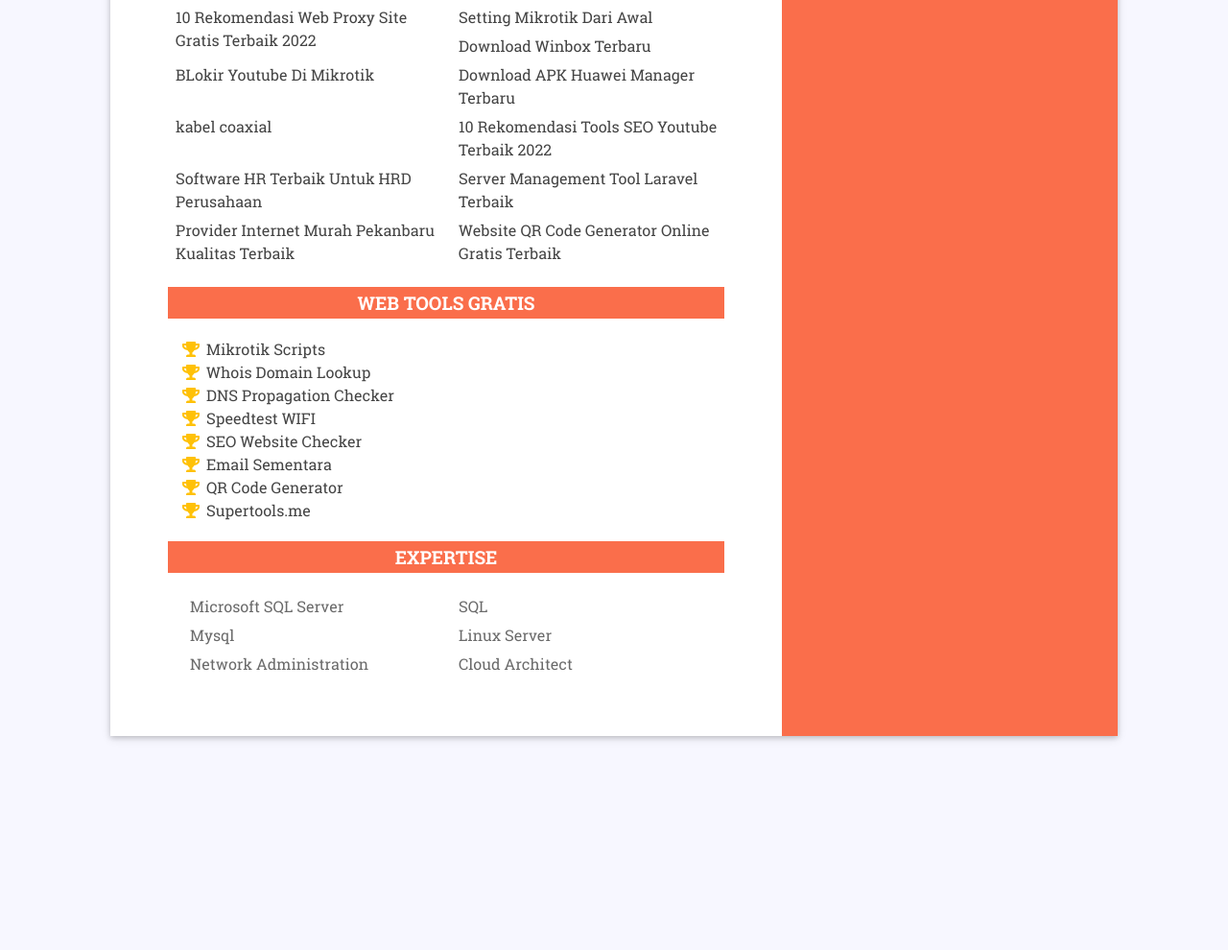
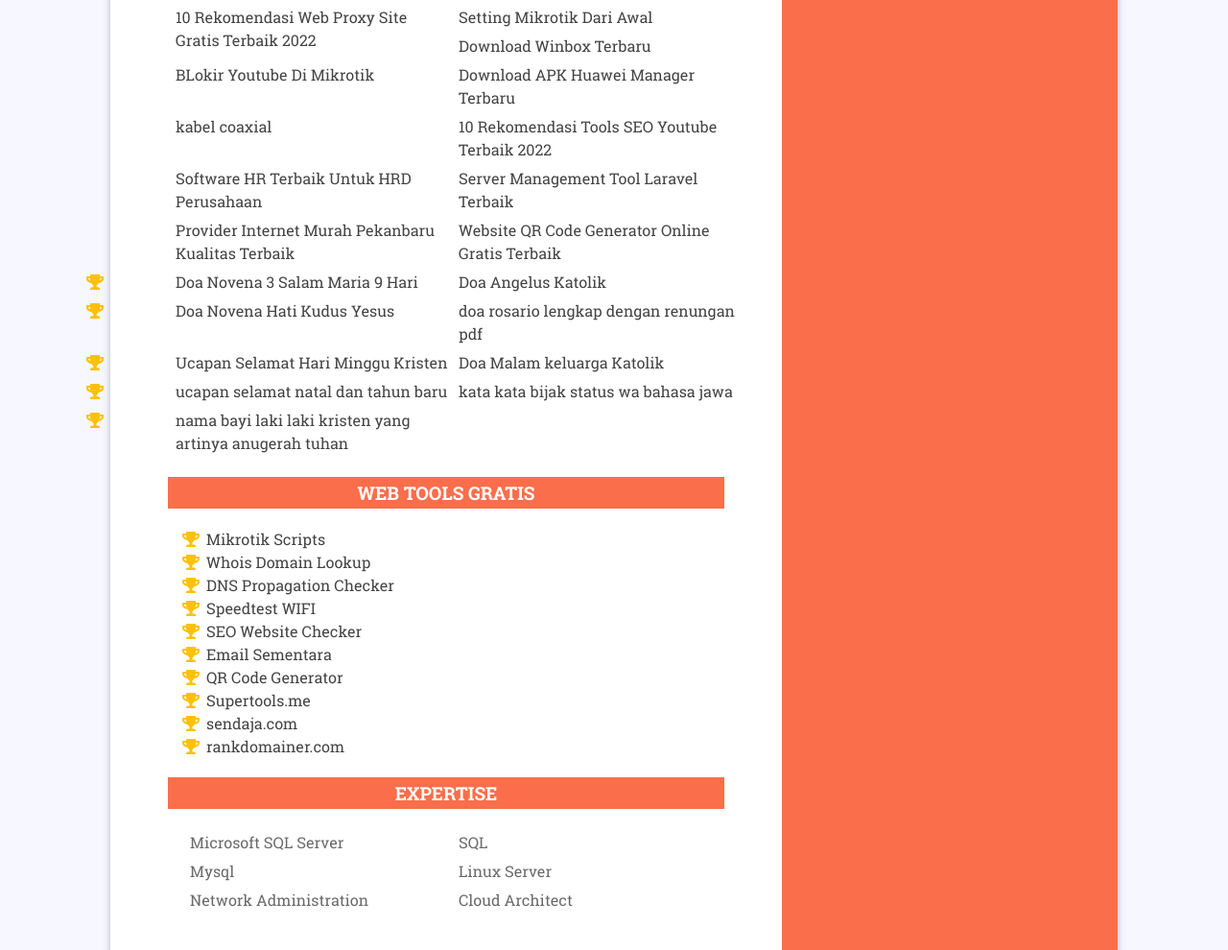
Before and after one commit to adinata-id/upskill, a plain HTML site: page index.html in a window 1280 px wide. Shown: the part 611-1601 px from the top of the page at 96% size. Before the commit the page ends 1408 px from the top, so only its background shows below. Drawn offline with Linux system fonts and the light colour scheme.

Commit message:
update content

```diff
--- a/index.html
+++ b/index.html
@@ -123,6 +123,83 @@
                                 </a>
                             </li>
 
+                            <li>
+                                <i class="fa-li fa fa-trophy text-warning"></i>
+                                <a href="https://betantt.com/novena-tiga-salam-maria-doa-ajaib-umat-katolik/"
+                                    target="_blank">
+                                    Doa Novena 3 Salam Maria 9 Hari
+                                </a>
+                            </li>
+
+
+                            <li>
+                                <i class="fa-li fa fa-trophy text-warning"></i>
+                                <a href="https://betantt.com/manfaat-dan-tata-cara-doa-angelus-malaikat-tuhan/"
+                                    target="_blank">
+                                    Doa Angelus Katolik
+                                </a>
+                            </li>
+
+                            <li>
+                                <i class="fa-li fa fa-trophy text-warning"></i>
+                                <a href="https://betantt.com/litani-novena-kepada-hati-kudus-yesus/" target="_blank">
+                                    Doa Novena Hati Kudus Yesus
+                                </a>
+                            </li>
+
+
+                            <li>
+                                <i class="fa-li fa fa-trophy text-warning"></i>
+                                <a href="https://betantt.com/cara-doa-rosario-lengkap-dengan-renungan-terbaru/"
+                                    target="_blank">
+                                    doa rosario lengkap dengan renungan pdf
+                                </a>
+                            </li>
+
+
+                            <li>
+                                <i class="fa-li fa fa-trophy text-warning"></i>
+                                <a href="https://betantt.com/selamat-hari-minggu-kata-ucapan-quotes/" target="_blank">
+                                    Ucapan Selamat Hari Minggu Kristen
+                                </a>
+                            </li>
+
+
+                            <li>
+                                <i class="fa-li fa fa-trophy text-warning"></i>
+                                <a href="https://betantt.com/kumpulan-doa-malam-katolik-terbaru/" target="_blank">
+                                    Doa Malam keluarga Katolik
+                                </a>
+                            </li>
+
+                            <li>
+                                <i class="fa-li fa fa-trophy text-warning"></i>
+                                <a href="https://betantt.com/kata-kata-ucapan-natal-2021-dan-tahun-baru-2022-terbaik/"
+                                    target="_blank">
+                                    ucapan selamat natal dan tahun baru
+                                </a>
+                            </li>
+
+
+                            <li>
+                                <i class="fa-li fa fa-trophy text-warning"></i>
+                                <a href="https://betantt.com/100-kata-bijak-bahasa-jawa-kuno-beserta-artinya/"
+                                    target="_blank">
+                                    kata kata bijak status wa bahasa jawa
+                                </a>
+                            </li>
+
+
+                            <li>
+                                <i class="fa-li fa fa-trophy text-warning"></i>
+                                <a href="https://betantt.com/nama-bayi-laki-laki-kristen-beserta-artinya/"
+                                    target="_blank">
+                                    nama bayi laki laki kristen yang artinya anugerah tuhan
+                                </a>
+                            </li>
+
+
+
                         </ul>
 
                     </div>
@@ -172,6 +249,16 @@
                             <li>
                                 <i class="fa-li fa fa-trophy text-warning"></i>
                                 <a href="https://supertools.me" target="_blank">Supertools.me</a>
+                            </li>
+
+                            <li>
+                                <i class="fa-li fa fa-trophy text-warning"></i>
+                                <a href="https://sendaja.com" target="_blank">sendaja.com</a>
+                            </li>
+
+                            <li>
+                                <i class="fa-li fa fa-trophy text-warning"></i>
+                                <a href="https://rankdomainer.com" target="_blank">rankdomainer.com</a>
                             </li>
 
                         </ul>
```
